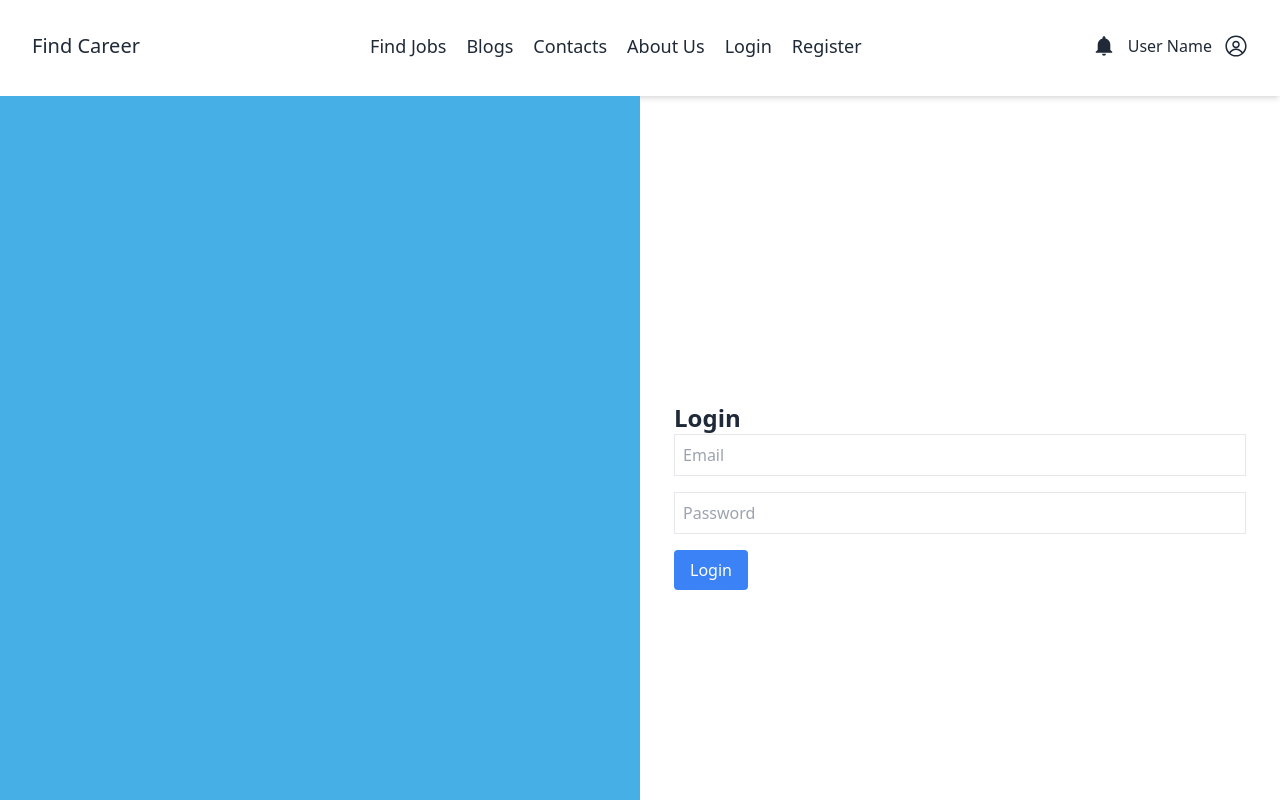
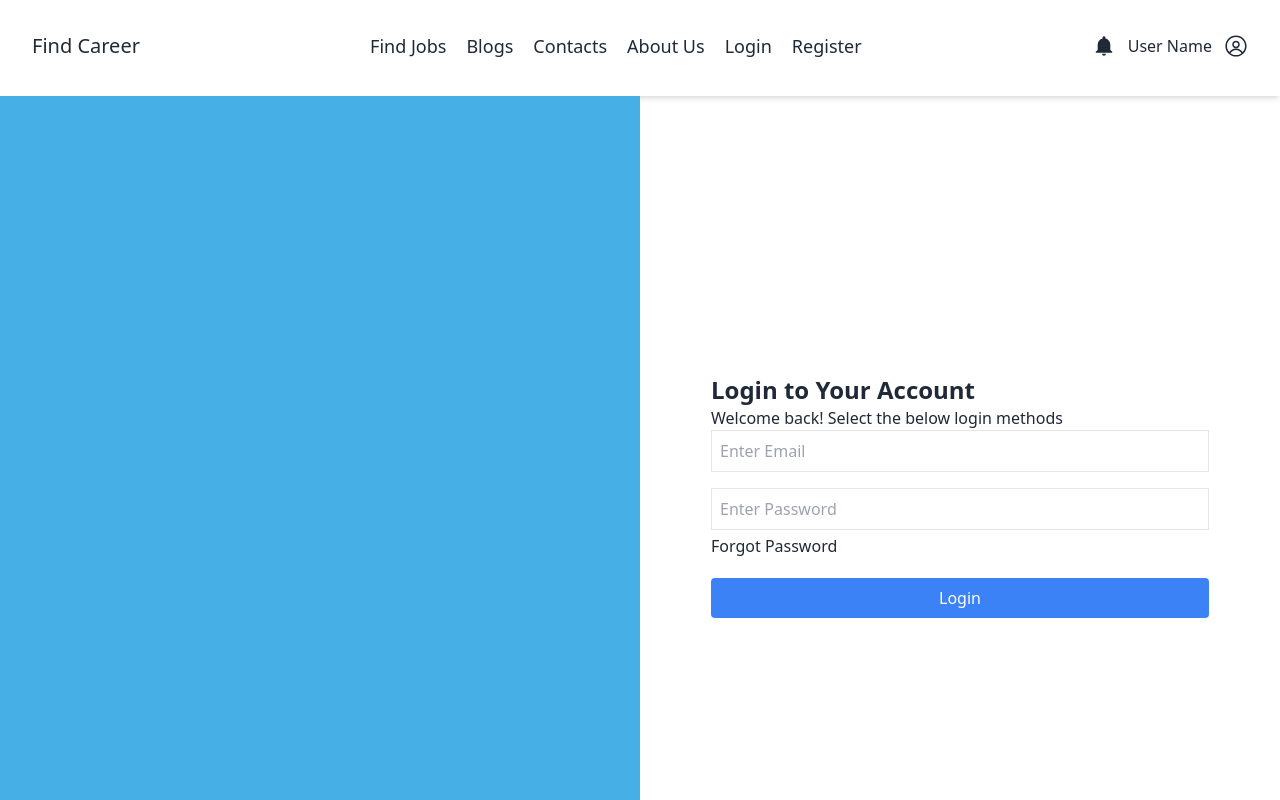
Before and after one commit to hasanalam365/find-career-client, a React (Vite) app: page /login in a window 1280 px wide. Shown: the top 800 px of the page. Built offline with nearby package versions, Linux system fonts and the light colour scheme; no server answers.

Commit message:
login page redesign

```diff
--- a/src/pages/Login/Login.tsx
+++ b/src/pages/Login/Login.tsx
@@ -25,25 +25,31 @@ const Login: React.FC = () => {
 
       <div className="flex-1 flex items-center justify-center">
         <div>
-          <h2 className="text-2xl font-bold">Login</h2>
+          <h2 className="text-2xl font-bold">Login to Your Account</h2>
+          <p>Welcome back! Select the below login methods</p>
           <form onSubmit={handleLogin}>
             <input
               type="email"
-              placeholder="Email"
+              placeholder="Enter Email"
               className="border mb-4 p-2 w-full"
               name="email"
             />
             <input
               name="password"
               type="password"
-              placeholder="Password"
+              placeholder="Enter Password"
               className="border mb-4 p-2 w-full"
             />
-            <button
-              type="submit"
-              className="bg-blue-500 text-white py-2 px-4 rounded">
-              Login
-            </button>
+
+            <div className="flex flex-col -mt-3">
+              <a href="#">Forgot Password</a>
+
+              <button
+                type="submit"
+                className="bg-blue-500 text-white py-2 px-4 rounded mt-5">
+                Login
+              </button>
+            </div>
           </form>
         </div>
       </div>
```
